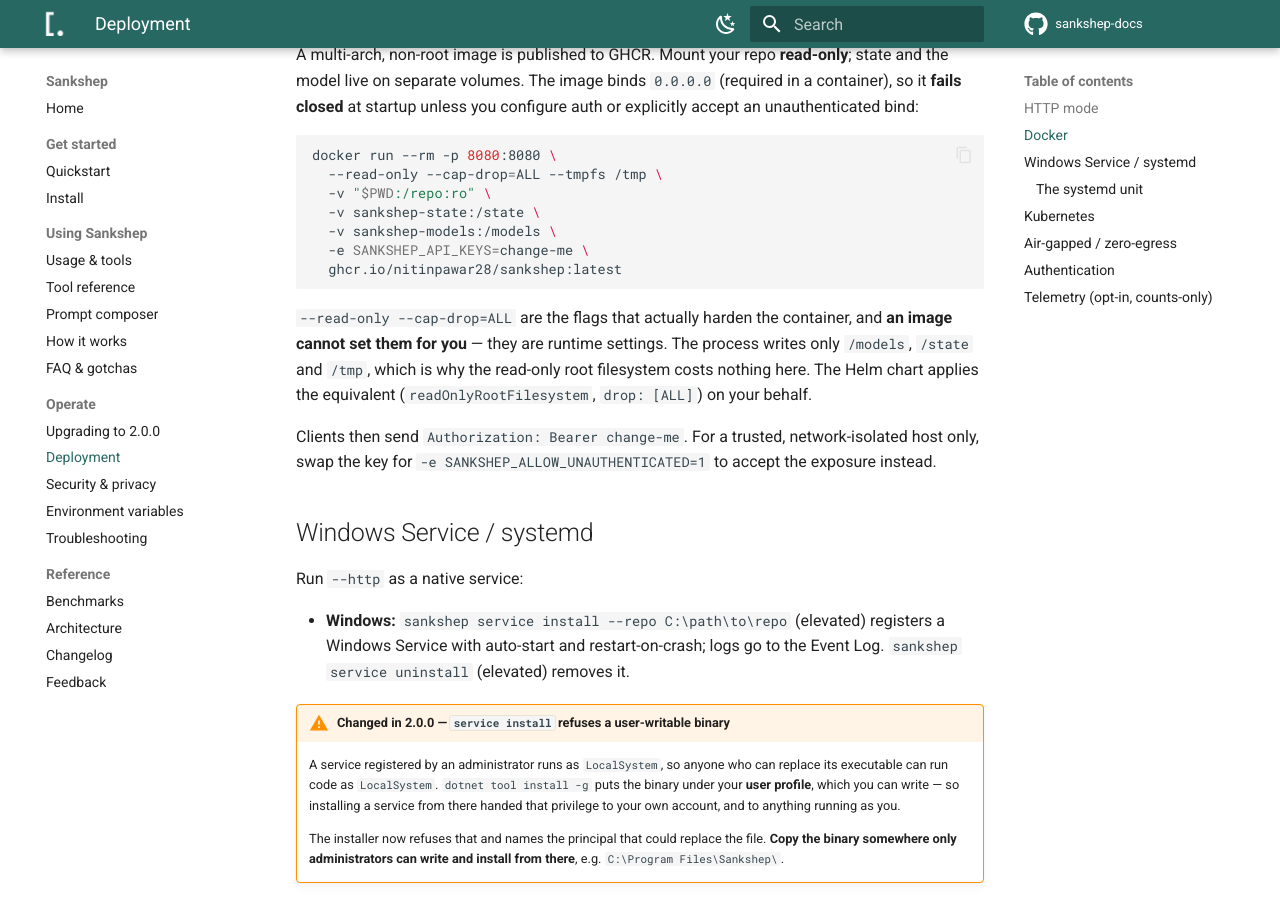
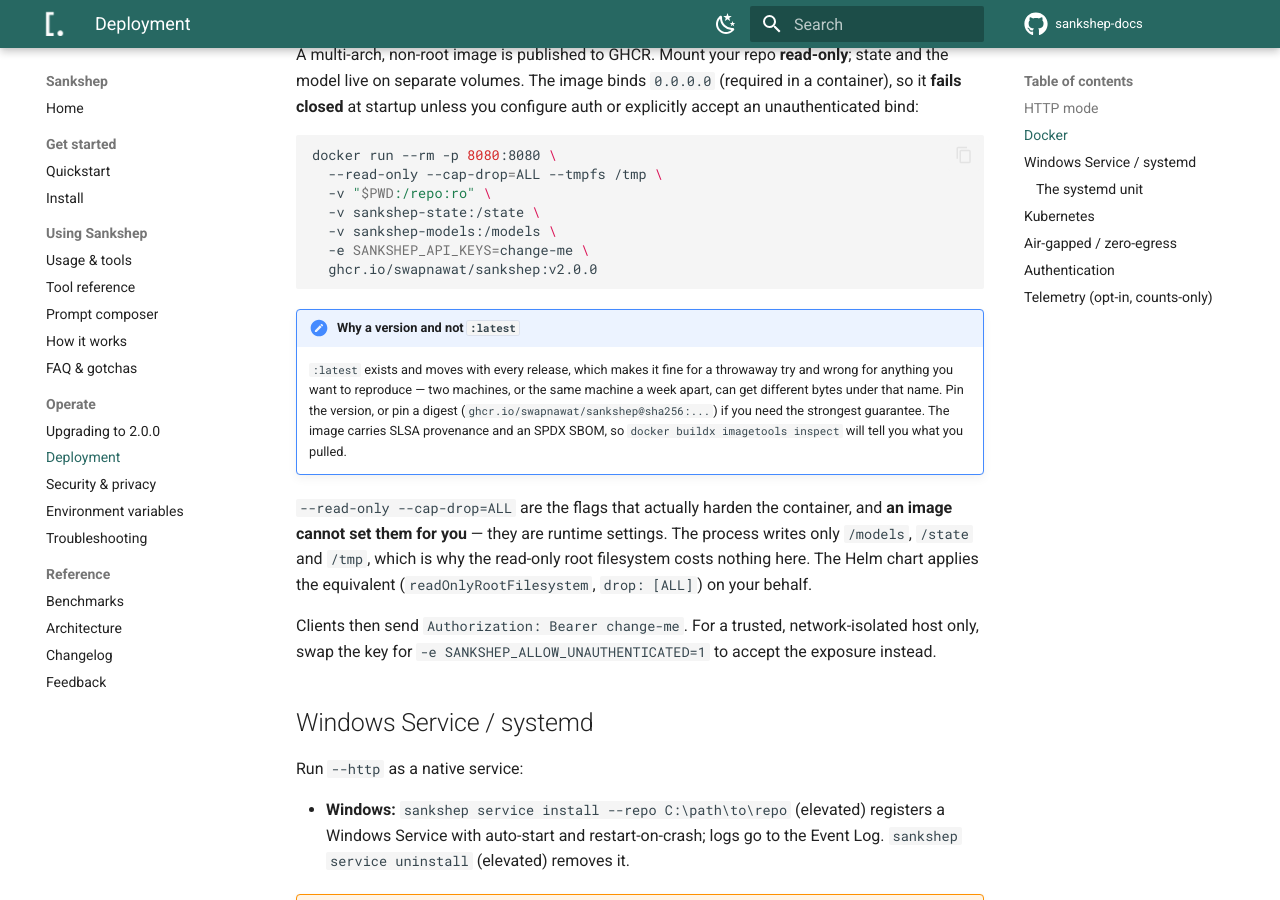
Before and after one commit to nitinpawar28/sankshep-docs, an MkDocs documentation site: the page built from docs/deployment.md, in a window 1280 px wide and 900 px high, scrolled down 937 px. Built offline with MkDocs 1.6.1 and Material for MkDocs 9.7.7, drawn with Linux system fonts in a browser that asks for light colours; comment, search, counter and statistics services are not loaded.

Commit message:
docs: the docker run recipe pointed at an owner that will never publish again
`ghcr.io/nitinpawar28/sankshep:latest` was the only owner reference left on the site outside links to
this docs repository itself. The product repository moved into the swapnawat organisation, so that path
names a registry namespace which does not receive releases - the recipe would have failed, or worse,
silently served a stale image to anyone who had pulled it before.

Found while checking a different question (whether anything on the site instructs pulling a bare
`2.0.0` tag - nothing does), which is the second time this pass that looking for one thing turned up
another.

Also pinned it. The repository's own ImagePinTests forbids `:latest` in any published example, on the
grounds that a moving tag makes an example unreproducible - two mirrors, or one mirror a week apart,
can hold different bytes under that name. That test cannot see this repository, so the same rule was
applied by hand and the reason is now on the page: `:latest` is a convenience tag, a version or a
digest is what you pin, and the image carries SLSA provenance and an SBOM so a reader can verify what
they pulled.

mkdocs build --strict passes.

Co-Authored-By: Claude Opus 5 (1M context) <noreply@anthropic.com>

````diff
--- a/docs/deployment.md
+++ b/docs/deployment.md
@@ -45,8 +45,15 @@ docker run --rm -p 8080:8080 \
   -v sankshep-state:/state \
   -v sankshep-models:/models \
   -e SANKSHEP_API_KEYS=change-me \
-  ghcr.io/nitinpawar28/sankshep:latest
+  ghcr.io/swapnawat/sankshep:v2.0.0
 ```
+
+!!! note "Why a version and not `:latest`"
+    `:latest` exists and moves with every release, which makes it fine for a throwaway try and wrong for
+    anything you want to reproduce — two machines, or the same machine a week apart, can get different
+    bytes under that name. Pin the version, or pin a digest
+    (`ghcr.io/swapnawat/sankshep@sha256:...`) if you need the strongest guarantee. The image carries SLSA
+    provenance and an SPDX SBOM, so `docker buildx imagetools inspect` will tell you what you pulled.
 
 `--read-only --cap-drop=ALL` are the flags that actually harden the container, and **an image cannot set
 them for you** — they are runtime settings. The process writes only `/models`, `/state` and `/tmp`, which
````
